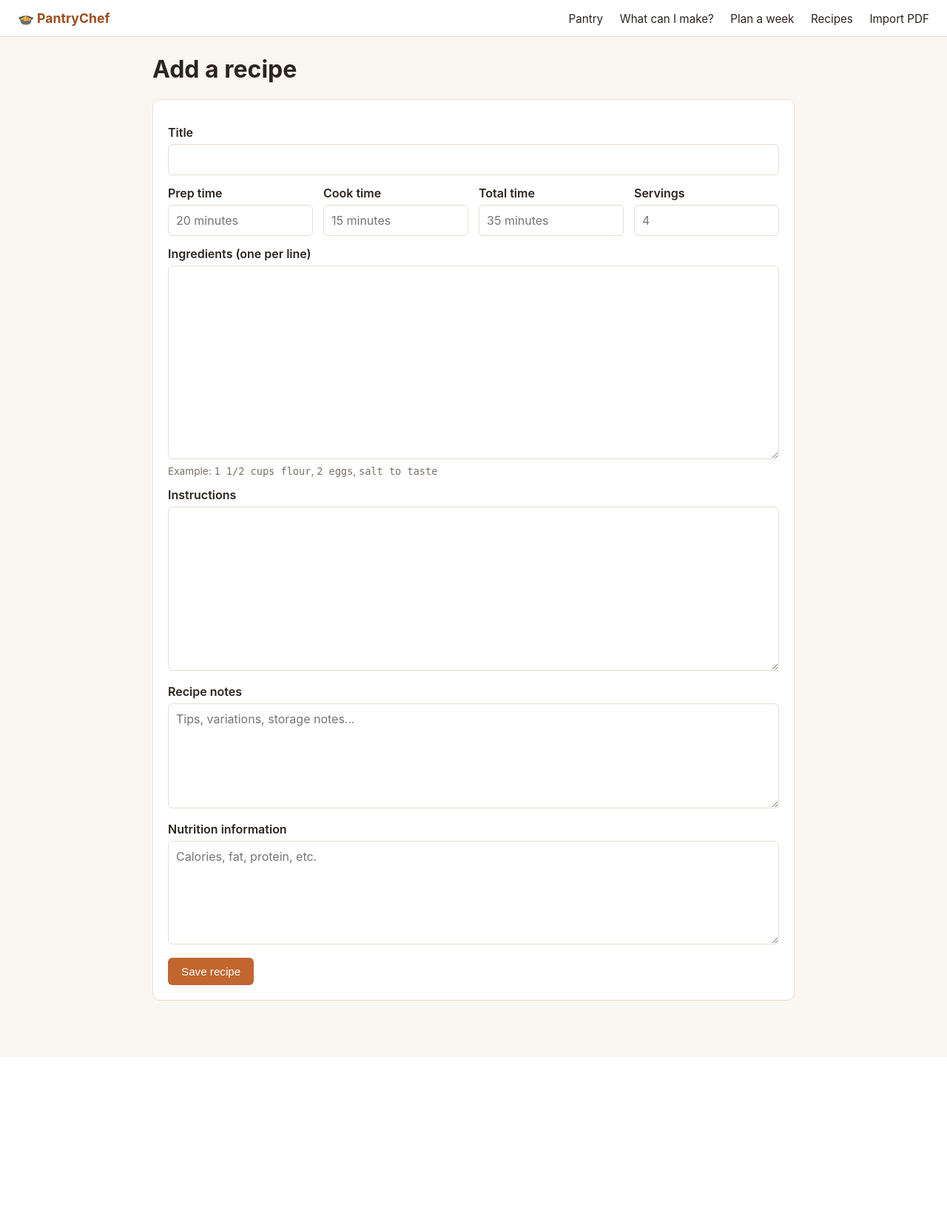
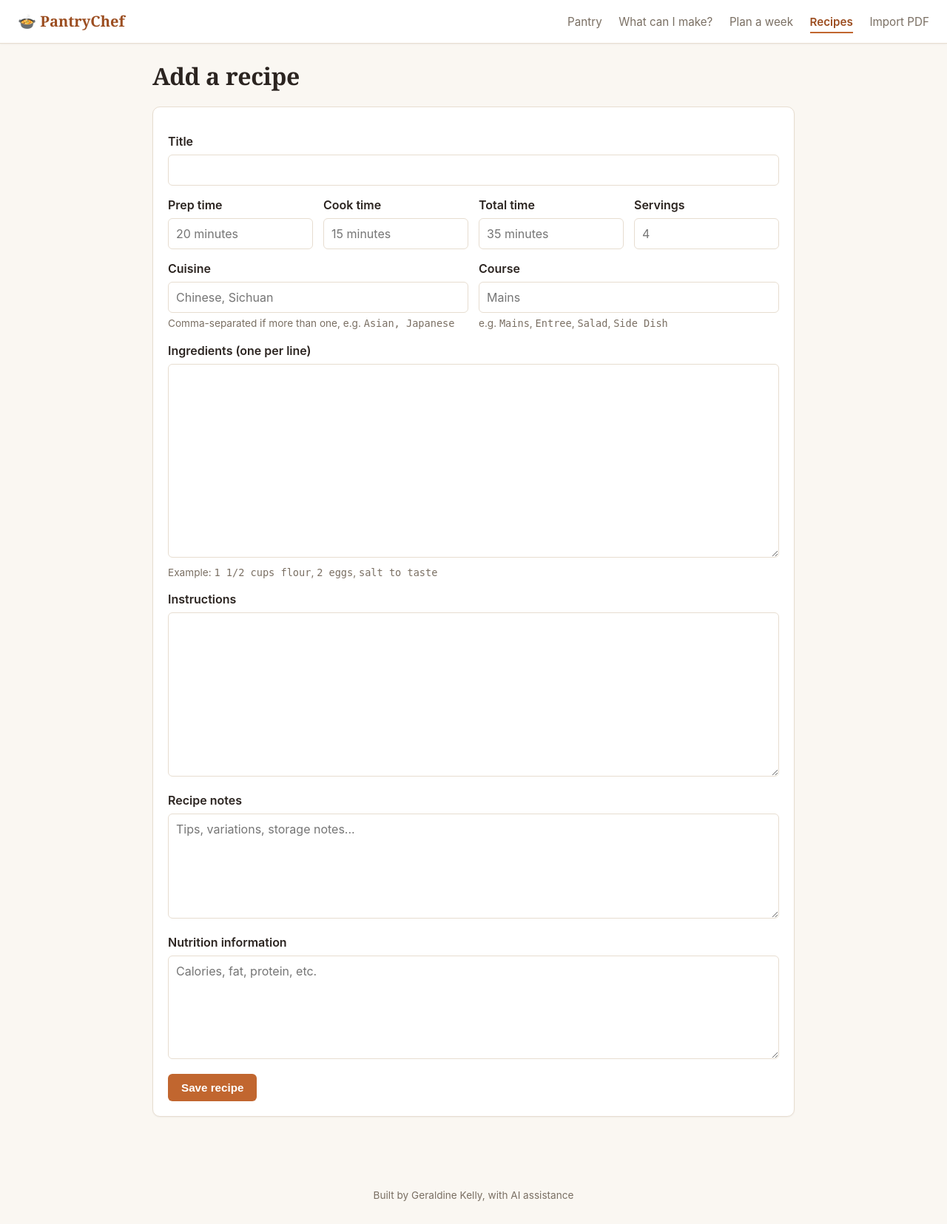
Before and after one commit to geraldinebkelly/pantry-chef, a Flask app: page /recipes/new in a window 1280 px wide. Shown: the whole page at 74% size. Before the commit the page ends 1429 px from the top, so only its background shows below. Run offline with Flask 3, Linux system fonts and the light colour scheme.

Commit message:
Add cuisine/course filtering, theme refresh, and footer
- Extract cuisine and course (Mains, Salad, Stir Fry, etc.) from
  imported PDFs, same scrambled metadata block as prep/cook time;
  manual fields on the recipe form too
- Recipe list: combinable filter chips for course and cuisine, tags
  shown on each tile; recipe detail page shows them as badges
- Remove the redundant Edit/Review button from recipe tiles - the
  tile itself links to the recipe, which already has Edit
- Refresh the visual theme: serif headings, shadows and hover lift on
  cards/tiles, active nav link, consistent link/focus/checkbox colors
- Add a footer credit line to every page

Co-Authored-By: Claude Sonnet 5 <noreply@anthropic.com>

```diff
--- a/app.py
+++ b/app.py
@@ -113,6 +113,10 @@ def import_recipe():
     return render_template("import.html")
 
 
+def _split_tags(value):
+    return [t.strip() for t in (value or "").split(",") if t.strip()]
+
+
 @app.route("/recipes")
 def list_recipes():
     conn = get_connection()
@@ -129,7 +133,25 @@ def list_recipes():
     cover_photos = {}
     for row in photo_rows:
         cover_photos.setdefault(row["recipe_id"], row["file_name"])
-    return render_template("recipes.html", recipes=recipes, cover_photos=cover_photos)
+
+    all_cuisines = sorted({tag for r in recipes for tag in _split_tags(r["cuisine"])})
+    all_courses = sorted({tag for r in recipes for tag in _split_tags(r["course"])})
+    selected_cuisine = request.args.get("cuisine", "").strip()
+    selected_course = request.args.get("course", "").strip()
+    if selected_cuisine:
+        recipes = [r for r in recipes if selected_cuisine in _split_tags(r["cuisine"])]
+    if selected_course:
+        recipes = [r for r in recipes if selected_course in _split_tags(r["course"])]
+
+    return render_template(
+        "recipes.html",
+        recipes=recipes,
+        cover_photos=cover_photos,
+        all_courses=all_courses,
+        selected_course=selected_course,
+        all_cuisines=all_cuisines,
+        selected_cuisine=selected_cuisine,
+    )
 
 
 @app.route("/recipes/new", methods=["GET", "POST"])
@@ -139,8 +161,8 @@ def new_recipe():
         try:
             cur = conn.execute(
                 "INSERT INTO recipes (title, source_pdf, instructions, notes, nutrition, "
-                "prep_time, cook_time, total_time, servings, is_draft) "
-                "VALUES (?, NULL, ?, ?, ?, ?, ?, ?, ?, 0)",
+                "prep_time, cook_time, total_time, servings, cuisine, course, is_draft) "
+                "VALUES (?, NULL, ?, ?, ?, ?, ?, ?, ?, ?, ?, 0)",
                 (
                     request.form["title"].strip(),
                     request.form.get("instructions", "").strip(),
@@ -150,6 +172,8 @@ def new_recipe():
                     request.form.get("cook_time", "").strip(),
                     request.form.get("total_time", "").strip(),
                     request.form.get("servings", "").strip(),
+                    request.form.get("cuisine", "").strip(),
+                    request.form.get("course", "").strip(),
                 ),
             )
             recipe_id = cur.lastrowid
@@ -197,8 +221,8 @@ def edit_recipe(recipe_id):
         if request.method == "POST":
             conn.execute(
                 "UPDATE recipes SET title = ?, instructions = ?, notes = ?, nutrition = ?, "
-                "prep_time = ?, cook_time = ?, total_time = ?, servings = ?, is_draft = 0 "
-                "WHERE id = ?",
+                "prep_time = ?, cook_time = ?, total_time = ?, servings = ?, cuisine = ?, course = ?, "
+                "is_draft = 0 WHERE id = ?",
                 (
                     request.form["title"].strip(),
                     request.form.get("instructions", "").strip(),
@@ -208,6 +232,8 @@ def edit_recipe(recipe_id):
                     request.form.get("cook_time", "").strip(),
                     request.form.get("total_time", "").strip(),
                     request.form.get("servings", "").strip(),
+                    request.form.get("cuisine", "").strip(),
+                    request.form.get("course", "").strip(),
                     recipe_id,
                 ),
             )
--- a/static/style.css
+++ b/static/style.css
@@ -5,8 +5,12 @@
   --muted: #7a6f63;
   --accent: #c1662f;
   --accent-dark: #9c4e21;
+  --accent-light: #f6e8db;
   --border: #e7ddd0;
   --good: #4a7c3f;
+  --heading-font: Georgia, "Iowan Old Style", "Palatino Linotype", "Book Antiqua", serif;
+  --shadow-sm: 0 1px 2px rgba(43, 36, 32, 0.05);
+  --shadow: 0 2px 6px rgba(43, 36, 32, 0.07), 0 8px 20px rgba(43, 36, 32, 0.05);
 }
 
 * { box-sizing: border-box; }
@@ -16,6 +20,19 @@ body {
   font-family: -apple-system, BlinkMacSystemFont, "Segoe UI", Roboto, sans-serif;
   background: var(--bg);
   color: var(--ink);
+  line-height: 1.5;
+}
+
+a { color: var(--accent-dark); }
+a:hover { color: var(--accent); }
+
+::selection { background: var(--accent-light); color: var(--accent-dark); }
+
+input[type=checkbox] { accent-color: var(--accent); }
+
+:focus-visible {
+  outline: 2px solid var(--accent);
+  outline-offset: 2px;
 }
 
 .topbar {
@@ -26,18 +43,31 @@ body {
   padding: 14px 24px;
   background: var(--card);
   border-bottom: 1px solid var(--border);
+  box-shadow: var(--shadow-sm);
   gap: 12px;
+  position: sticky;
+  top: 0;
+  z-index: 10;
 }
 
-.brand { font-weight: 700; font-size: 1.1rem; color: var(--accent-dark); text-decoration: none; }
+.brand {
+  font-family: var(--heading-font);
+  font-weight: 700;
+  font-size: 1.25rem;
+  color: var(--accent-dark);
+  text-decoration: none;
+}
 
 .topbar nav a {
   margin-left: 18px;
   text-decoration: none;
-  color: var(--ink);
+  color: var(--muted);
   font-size: 0.95rem;
+  padding-bottom: 4px;
+  border-bottom: 2px solid transparent;
 }
 .topbar nav a:hover { color: var(--accent); }
+.topbar nav a.active { color: var(--accent-dark); border-bottom-color: var(--accent); font-weight: 600; }
 
 .content {
   max-width: 900px;
@@ -45,7 +75,10 @@ body {
   padding: 24px 16px 60px;
 }
 
-h1 { margin-top: 0; }
+h1, h2, h3 { font-family: var(--heading-font); font-weight: 700; line-height: 1.25; }
+h1 { margin-top: 0; font-size: 2rem; letter-spacing: -0.01em; }
+h2 { font-size: 1.3rem; }
+h3 { font-size: 1.05rem; }
 
 .tagline {
   color: var(--muted);
@@ -58,6 +91,7 @@ h1 { margin-top: 0; }
 .card {
   background: var(--card);
   border: 1px solid var(--border);
+  box-shadow: var(--shadow-sm);
   border-radius: 10px;
   padding: 20px;
   margin-bottom: 16px;
@@ -70,13 +104,20 @@ h1 { margin-top: 0; }
 .stat .label { color: var(--muted); font-size: 0.9rem; }
 
 label { display: block; font-weight: 600; margin-bottom: 6px; margin-top: 14px; }
-input[type=text], textarea, input[type=file] {
+input[type=text], input[type=email], textarea, input[type=file] {
   width: 100%;
   padding: 10px;
   border: 1px solid var(--border);
   border-radius: 6px;
   font-family: inherit;
   font-size: 1rem;
+  background: var(--card);
+  color: var(--ink);
+  transition: border-color 0.15s ease;
+}
+input[type=text]:focus, input[type=email]:focus, textarea:focus {
+  outline: none;
+  border-color: var(--accent);
 }
 textarea { min-height: 140px; resize: vertical; }
 .hint { color: var(--muted); font-size: 0.85rem; margin-top: 4px; }
@@ -91,13 +132,17 @@ button, .btn {
   padding: 10px 18px;
   border-radius: 6px;
   font-size: 0.95rem;
+  font-weight: 600;
   cursor: pointer;
   text-decoration: none;
   margin-top: 14px;
+  transition: background-color 0.15s ease, box-shadow 0.15s ease;
 }
-button:hover, .btn:hover { background: var(--accent-dark); }
+button:hover, .btn:hover { background: var(--accent-dark); box-shadow: var(--shadow-sm); }
 .btn-secondary { background: transparent; color: var(--accent-dark); border: 1px solid var(--accent-dark); }
+.btn-secondary:hover { background: var(--accent-light); }
 .btn-danger { background: transparent; color: #b23a3a; border: 1px solid #b23a3a; }
+.btn-danger:hover { background: #fbe9e9; }
 
 form.inline { display: inline; }
 
@@ -212,6 +294,13 @@ ul.plain li { padding: 4px 0; }
 .photo-item form { margin-top: 6px; }
 .photo-item button { margin-top: 0; padding: 4px 10px; font-size: 0.8rem; }
 
+.site-footer {
+  text-align: center;
+  color: var(--muted);
+  font-size: 0.85rem;
+  padding: 20px 16px 28px;
+}
+
 @media print {
   .topbar, .no-print { display: none; }
 }
--- a/templates/base.html
+++ b/templates/base.html
@@ -10,15 +10,16 @@
 <header class="topbar">
   <a class="brand" href="{{ url_for('dashboard') }}">🍲 PantryChef</a>
   <nav>
-    <a href="{{ url_for('pantry') }}">Pantry</a>
-    <a href="{{ url_for('matches') }}">What can I make?</a>
-    <a href="{{ url_for('plan_week') }}">Plan a week</a>
-    <a href="{{ url_for('list_recipes') }}">Recipes</a>
-    <a href="{{ url_for('import_recipe') }}">Import PDF</a>
+    <a href="{{ url_for('pantry') }}" class="{{ 'active' if request.path == url_for('pantry') }}">Pantry</a>
+    <a href="{{ url_for('matches') }}" class="{{ 'active' if request.path == url_for('matches') }}">What can I make?</a>
+    <a href="{{ url_for('plan_week') }}" class="{{ 'active' if request.path == url_for('plan_week') }}">Plan a week</a>
+    <a href="{{ url_for('list_recipes') }}" class="{{ 'active' if request.path.startswith('/recipes') }}">Recipes</a>
+    <a href="{{ url_for('import_recipe') }}" class="{{ 'active' if request.path == url_for('import_recipe') }}">Import PDF</a>
   </nav>
 </header>
 <main class="content">
 {% block content %}{% endblock %}
 </main>
+<footer class="site-footer no-print">Built by Geraldine Kelly, with AI assistance</footer>
 </body>
 </html>
--- a/templates/recipe_form.html
+++ b/templates/recipe_form.html
@@ -52,6 +52,19 @@
     </div>
   </div>
 
+  <div class="grid">
+    <div>
+      <label for="cuisine">Cuisine</label>
+      <input type="text" id="cuisine" name="cuisine" placeholder="Chinese, Sichuan" value="{{ recipe['cuisine'] if recipe else '' }}">
+      <div class="hint">Comma-separated if more than one, e.g. <code>Asian, Japanese</code></div>
+    </div>
+    <div>
+      <label for="course">Course</label>
+      <input type="text" id="course" name="course" placeholder="Mains" value="{{ recipe['course'] if recipe else '' }}">
+      <div class="hint">e.g. <code>Mains</code>, <code>Entree</code>, <code>Salad</code>, <code>Side Dish</code></div>
+    </div>
+  </div>
+
   <label for="ingredients">Ingredients (one per line)</label>
   <textarea id="ingredients" name="ingredients" rows="12">{{ ingredient_text }}</textarea>
   <div class="hint">Example: <code>1 1/2 cups flour</code>, <code>2 eggs</code>, <code>salt to taste</code></div>
```
Also changed, not shown: other parts of static/style.css (+49 -12 lines), db.py (+8 -2 lines), pdf_import.py (+81 -9 lines), templates/recipe_detail.html (+11 -0 lines), templates/recipes.html (+31 -10 lines).
